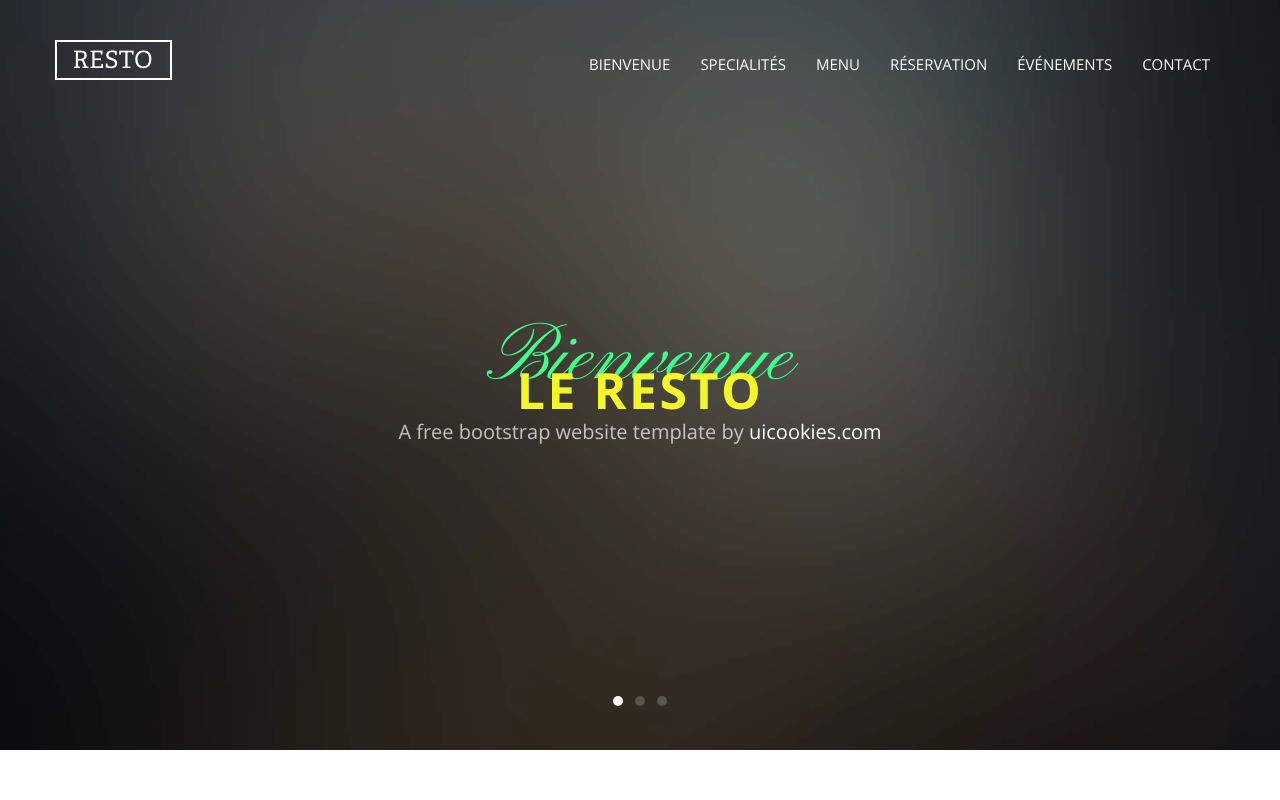
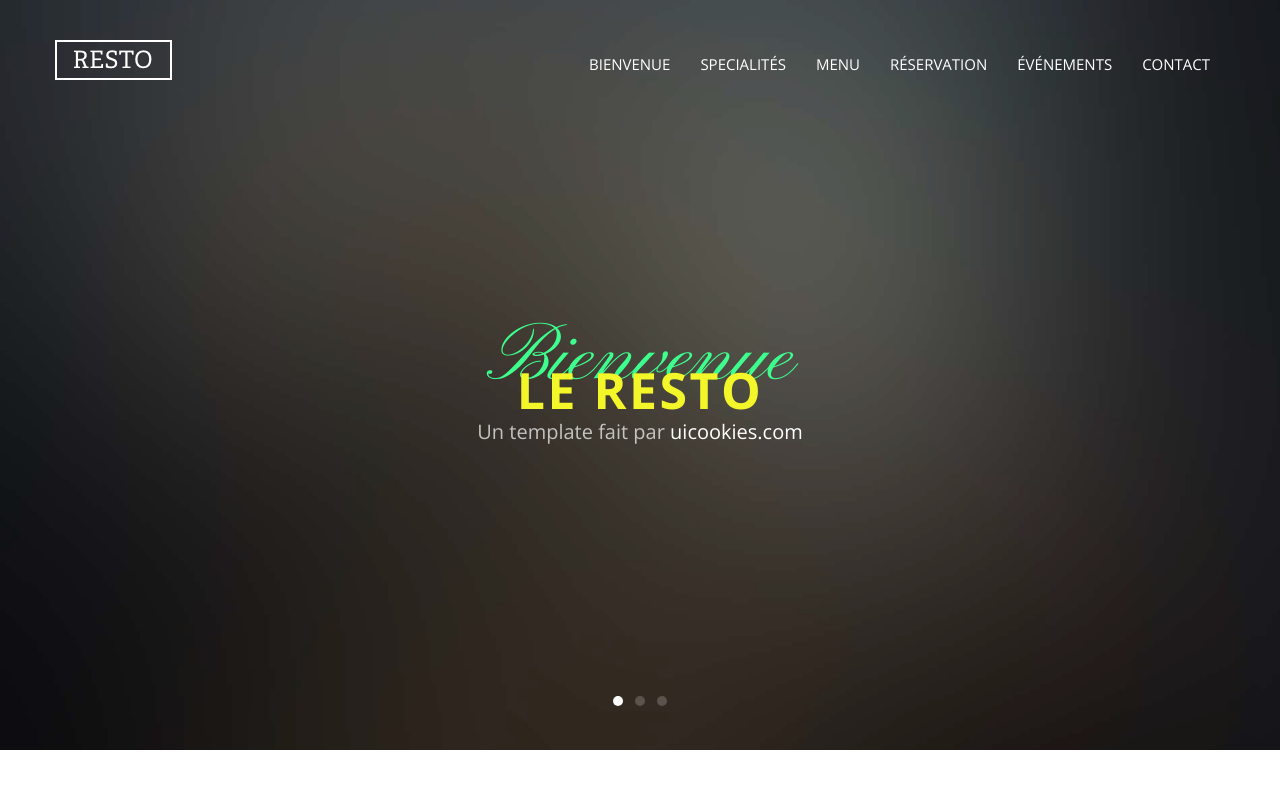
Before and after one commit to rtavenar/SiteResto, a website: page index.html in a window 1280 px wide. Shown: the top 800 px of the page. Drawn offline with nearby package versions, Linux system fonts and the light colour scheme; files whose address does not match are found by name.

Commit message:
Traduction sub-headings

```diff
--- a/index.html
+++ b/index.html
@@ -54,7 +54,7 @@
                 <div class="probootstrap-slider-text text-center probootstrap-animate probootstrap-heading">
                   <h1 class="primary-heading">Bienvenue</h1>
                   <h3 class="secondary-heading">Le Resto</h3>
-                  <p class="sub-heading">A free bootstrap website template by <a href="https://uicookies.com">uicookies.com</a></p>
+                  <p class="sub-heading">Un template fait par <a href="https://uicookies.com">uicookies.com</a></p>
                 </div>
               </div>
             </div>
@@ -67,7 +67,7 @@
                 <div class="probootstrap-slider-text text-center probootstrap-animate probootstrap-heading">
                   <h1 class="primary-heading">Diner</h1>
                   <h3 class="secondary-heading">Avec Nous</h3>
-                  <p class="sub-heading">A free bootstrap website template by <a href="https://uicookies.com">uicookies.com</a></p>
+                  <p class="sub-heading">Un template fait par <a href="https://uicookies.com">uicookies.com</a></p>
                 </div>
               </div>
             </div>
@@ -81,7 +81,7 @@
                 <div class="probootstrap-slider-text text-center probootstrap-animate probootstrap-heading">
                   <h1 class="primary-heading">Apprécier</h1>
                   <h3 class="secondary-heading">Avec Nous</h3>
-                  <p class="sub-heading">A free bootstrap website template by <a href="https://uicookies.com">uicookies.com</a></p>
+                  <p class="sub-heading">Un template fait par <a href="https://uicookies.com">uicookies.com</a></p>
                 </div>
               </div>
             </div>
```
